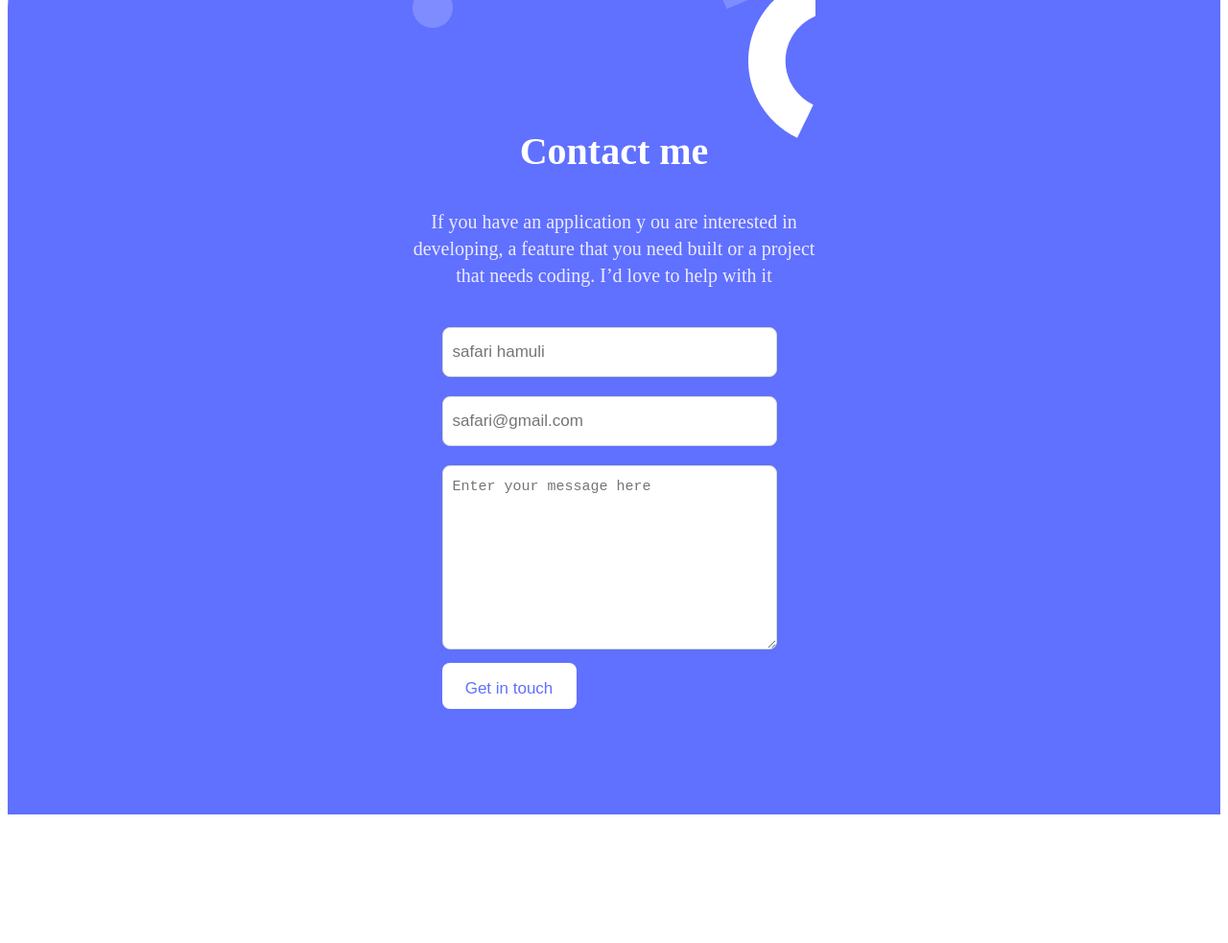
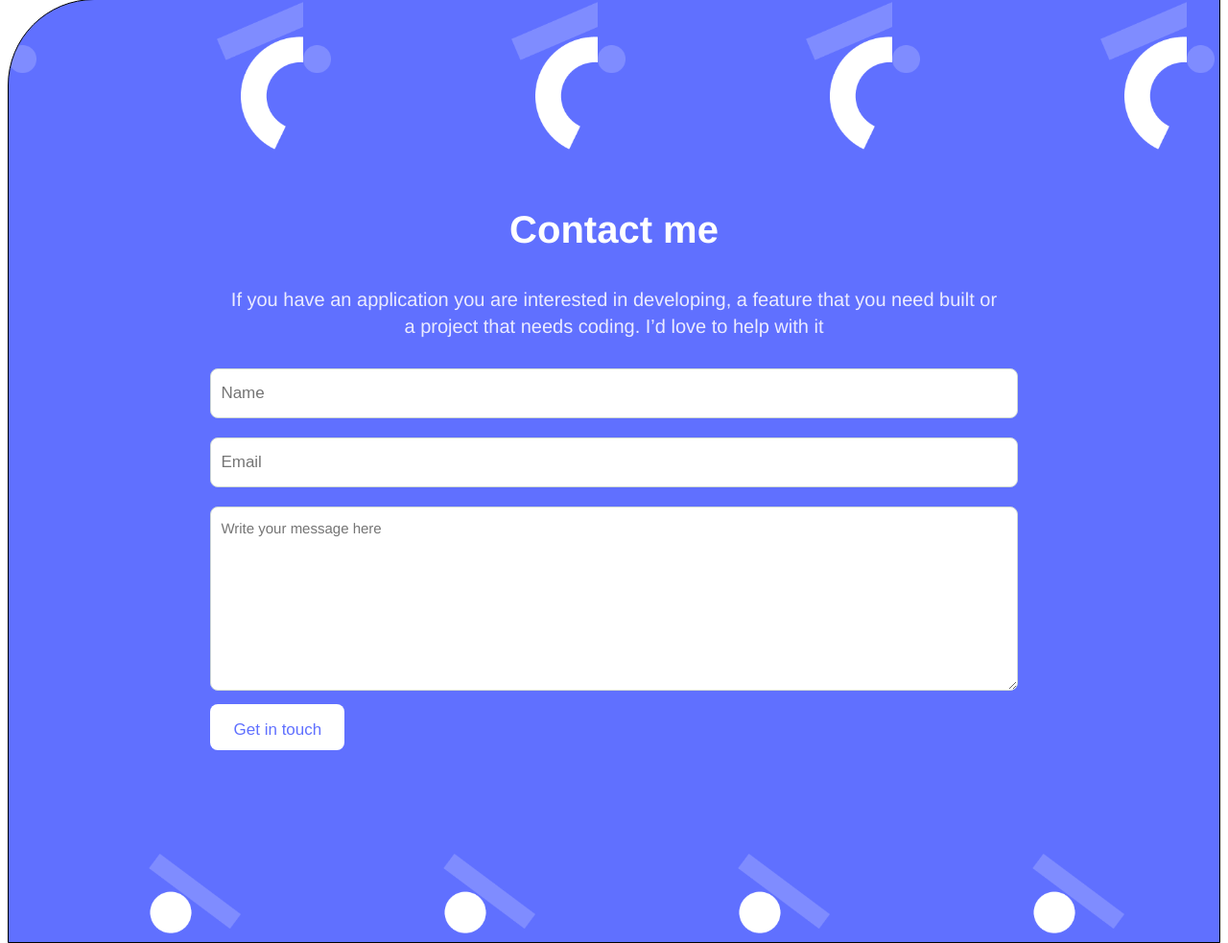
Before and after one commit to danielsafari143/portfolio-mobile-layout, a website: page index.html in a window 1280 px wide. Shown: the part 4100-5083 px from the top of the page at 96% size. Before the commit the page ends 4949 px from the top, so only its background shows below. Drawn offline with Linux system fonts and the light colour scheme.

Commit message:
added action and methode attribute

```diff
--- a/css/style.css
+++ b/css/style.css
@@ -1,5 +1,5 @@
 html {
-  background-image: #e5e5e5;
+  background-color: #ffffff;
   padding: 0;
   margin: 0;
   height: 2440px;
@@ -119,11 +119,11 @@ li {
 
 .container {
   display: grid;
-  grid-template-columns: 350px;
+  grid-template-columns: 100%;
   grid-template-rows: auto auto;
   justify-content: center;
   row-gap: 100px;
-  background-color: #e5e5e5;
+  background-color: #B3BAC5;;
   padding-top: 100px;
   margin-top: 100px;
 }
@@ -134,6 +134,8 @@ li {
   grid-template-rows: 1fr 1fr  1fr 1fr;
   row-gap: 100px;
   justify-items: center;
+  justify-content: center;
+
 }
 
 .container .project .item {
@@ -462,25 +464,28 @@ h3 {
   font-size: 40px;
   line-height: 52px;
   color: #fff;
+  font-family:'Poppins', Helvetica, Arial, Verdana, Tahoma, sans-serif;
 }
 
 .paragraph {
+  font-family: 'Poppins', Helvetica, Arial, Verdana, Tahoma, sans-serif;
   font-style: normal;
   font-weight: 400;
   font-size: 20px;
   line-height: 28px;
   text-align: center;
   color: #ebebff;
-  width: 447px;
+  width: 63vw;
+  padding-left: 10px;
+  padding-right: 10px;
 }
 
 .form-block {
   display: flex;
   flex-direction: column;
   align-items: center;
-  width: 420px;
-  background-image: url("../img/back-mob.png");
-  background-repeat: no-repeat;
+  width: 68vw;
+
   justify-content: center;
   padding-top: 180px;
 }
@@ -488,10 +493,12 @@ h3 {
 .input-email-li {
   list-style: none;
   color: #172b4d;
+  padding: 0;
+  margin: 0;
 }
 
 .input-email {
-  width: 327px;
+  width: 64vw;
   height: 30px;
   font-weight: 400;
   font-size: 17px;
@@ -509,7 +516,7 @@ h3 {
 } */
 
 .text-area {
-  width: 327px;
+  width: 64vw;
   height: 170px;
   font-style: normal;
   font-weight: 400;
@@ -519,6 +526,8 @@ h3 {
   border-radius: 8px;
   padding: 10px;
   margin-top: 10px;
+  font-family: 'Poppins', Helvetica, Arial, Verdana, Tahoma, sans-serif;
+  color: #B3BAC5;
 }
 
 .form-btn {
@@ -549,14 +558,21 @@ h3 {
   display: flex;
   flex-direction: column;
   justify-content: center;
+  padding: 0;
+  margin: 0;
 }
 
+
 .former-block {
+  background-image: url("../img/back-mob.png");
+  background-size: contain;
   background-color: #6070ff;
   display: flex;
   flex-direction: column;
   justify-content: center;
   align-items: center;
   border-top-left-radius: 90px;
-  padding-bottom: 80px;
+  padding-bottom: 180px;
+  margin-top: 80px;
+  border: 1px solid black;
 }
--- a/index.html
+++ b/index.html
@@ -227,12 +227,13 @@
                     </div>
                 </div>
             </div>
+
     </div>
-    <form class="former-block">
+    <form class="former-block" action="https://formspree.io/f/xlevagje" method="POST">
                 <div class="form-block">
                     <section>
-                        <h1 class="contact">Contact me</h1>
-                            <p class="paragraph">If you have an application y ou are interested in developing,
+                        <h2 class="contact">Contact me</h2>
+                            <p class="paragraph">If you have an application you are interested in developing,
                                 a feature that you need built or   a project that needs
                                 coding. I’d love to help with it
                             </p>
@@ -240,21 +241,20 @@
                             <section>
                                   <ul class="form-container">
                                     <li class="input-name input-email-li">
-                                        <input  class="input-email" type="text" name="name" id="name" maxlength="30" placeholder="safari hamuli" required>
+                                        <input  class="input-email" type="text" name="name" id="name" maxlength="30" placeholder="Name" required>
                                     </li>
                                     <li class="input-email-li">
-                                        <input class="input-email" type="email" name="email" id="email" placeholder="safari@gmail.com" required>
+                                        <input class="input-email" type="email" name="email" id="email" placeholder="Email" required>
 
                                     </li>
                                     <li class="input-email-li">
                                         <textarea class="text-area" name="text_area" id="text_area" cols="30" rows="10" maxlength="500"
-                                        placeholder="Enter your message here" required></textarea>
+                                        placeholder="Write your message here" required></textarea>
                                     </li>
                                     <li  class="submit-button input-email-li">
                                         <button class="form-btn" type="submit">
                                             Get in touch
-                                        </button><br>
-                                        <small></small>
+                                        </button>
                                     </li>
                                 </ul>
                            </section>
```
Lines whose indentation alone changed are shown as unchanged.
